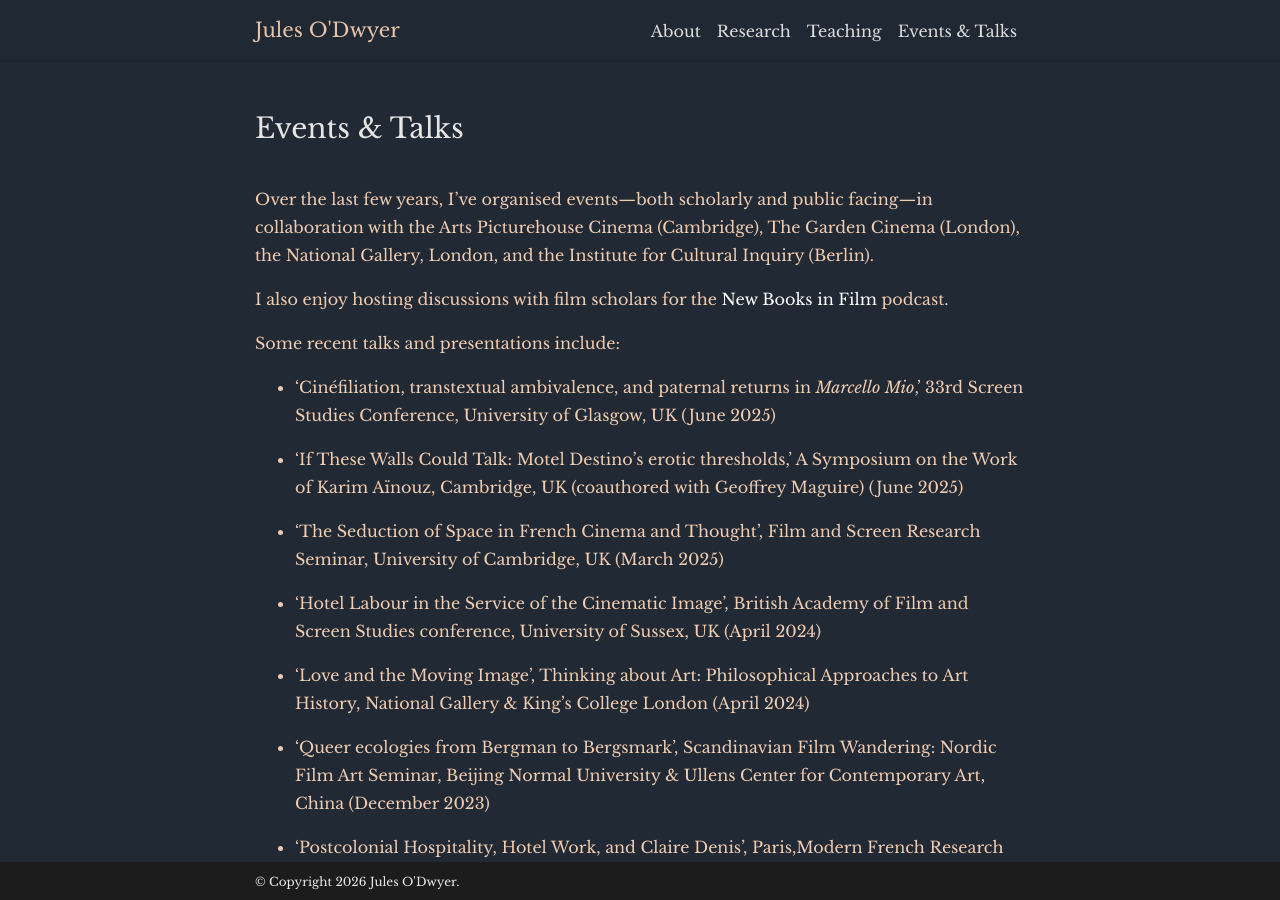
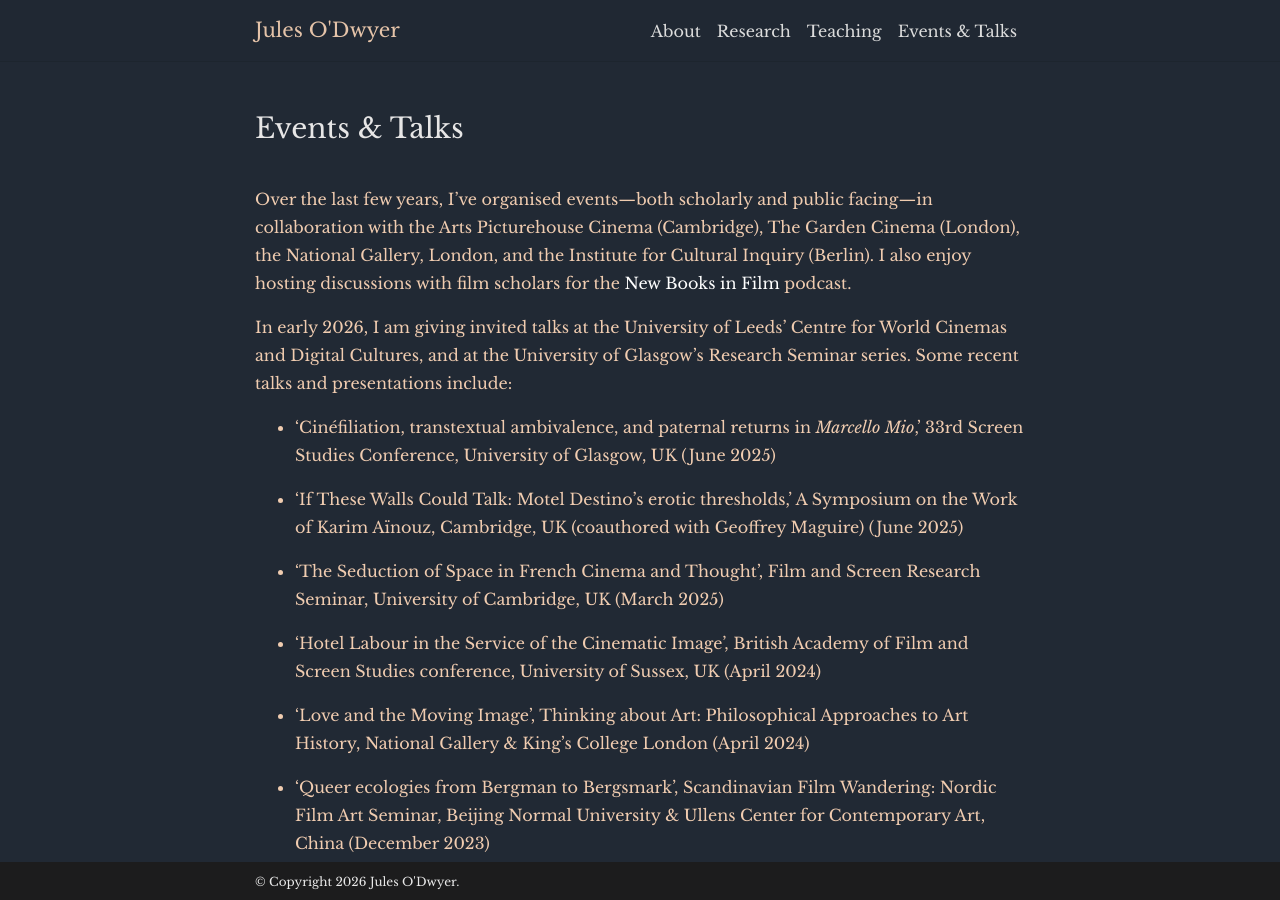
Before and after one commit to julesodwyer/julesodwyer.github.io, a Jekyll site: the page built from _pages/talks.md, in a window 1280 px wide and 900 px high. Built offline with Jekyll 4.4.1, drawn with Linux system fonts in a browser that asks for light colours; comment, search, counter and statistics services are not loaded; a style sheet for code colours, icons or effects is not loaded.

Commit message:
Update talks.md

```diff
--- a/_pages/talks.md
+++ b/_pages/talks.md
@@ -8,9 +8,9 @@ nav_order: 4
 ---
 
 Over the last few years, I've organised events—both scholarly and public facing—in collaboration with the Arts Picturehouse Cinema (Cambridge), The Garden Cinema (London), the National Gallery, London, and the Institute for Cultural Inquiry (Berlin).
-
 I also enjoy hosting discussions with film scholars for the [New Books in Film](https://newbooksnetwork.com/hosts/profile/3701215f-f53f-4002-9548-ea6672e12f05) podcast.
 
+In early 2026, I am giving invited talks at the University of Leeds' Centre for World Cinemas and Digital Cultures, and at the University of Glasgow's Research Seminar series.
 Some recent talks and presentations include:
 
 * 'Cinéfiliation, transtextual ambivalence, and paternal returns in _Marcello Mio_,' 33rd Screen Studies Conference, University of Glasgow, UK (June 2025)
```
